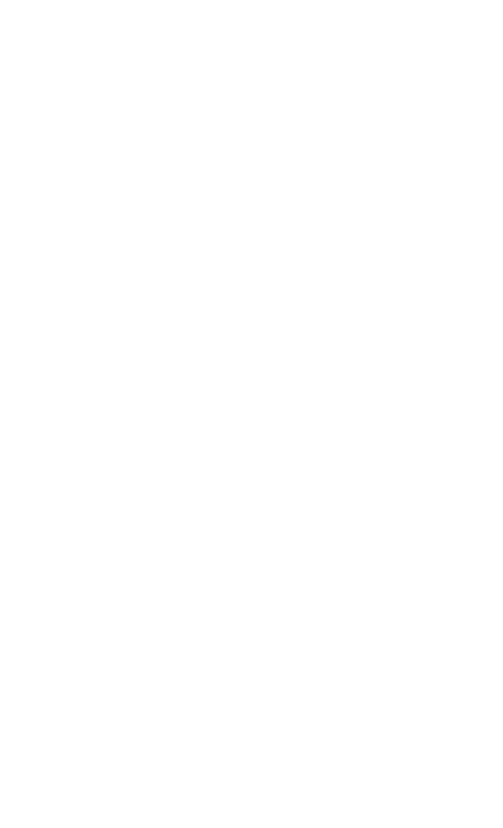
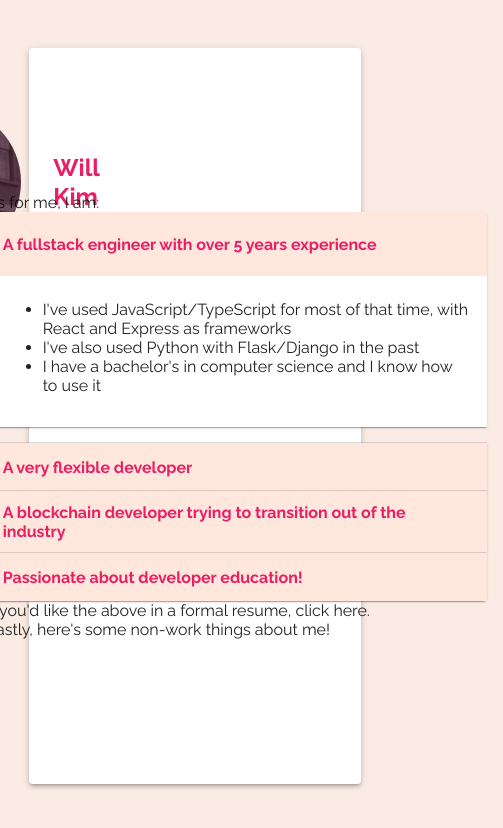
Before and after one commit to grepfruit19/portfolio-frontend, a Next.js app: page / in a window 390 px wide. Before the commit this address had no page. Shown: the top 828 px of the page, 503 px wide, since content can reach past the window. Built offline with nearby package versions, Linux system fonts and the light colour scheme.

Commit message:
landing page done -- not responsive

```diff
--- a/package.json
+++ b/package.json
@@ -3,6 +3,10 @@
   "version": "0.1.0",
   "private": true,
   "dependencies": {
+    "@emotion/react": "^11.10.5",
+    "@emotion/styled": "^11.10.5",
+    "@mui/material": "^5.11.7",
+    "@next/font": "^13.1.6",
     "@testing-library/jest-dom": "^5.16.5",
     "@testing-library/react": "^13.4.0",
     "@testing-library/user-event": "^13.5.0",
@@ -13,6 +17,7 @@
     "react-hook-form": "^7.42.1",
     "react-router": "^6.8.0",
     "react-router-dom": "^6.8.0",
+    "react-tooltip": "^5.7.4",
     "recharts": "^2.3.2",
     "serve": "^14.2.0",
     "web-vitals": "^2.1.4"
--- a/pages/_app.js
+++ b/pages/_app.js
@@ -1,6 +1,13 @@
 import "../public/index.css";
+import { Raleway } from "@next/font/google";
+
+const raleway = Raleway({ subsets: ["latin"] });
 
 // This default export is required in a new `pages/_app.js` file.
 export default function MyApp({ Component, pageProps }) {
-  return <Component {...pageProps} />;
+  return (
+    <main className={raleway.className}>
+      <Component {...pageProps} />
+    </main>
+  );
 }
--- a/pages/index.jsx
+++ b/pages/index.jsx
@@ -1,16 +1,221 @@
-import { useRouter } from "next/router";
-import { useEffect } from "react";
+import Image from "next/image";
+import { Tooltip } from "react-tooltip";
+import {
+  Accordion,
+  AccordionSummary,
+  AccordionDetails,
+  Paper,
+  Typography,
+} from "@mui/material";
+
+import "react-tooltip/dist/react-tooltip.css";
+import { useState } from "react";
+
+const styles = {
+  name: {
+    color: "#e91e63",
+    marginLeft: "2rem",
+  },
+  parent: {
+    display: "flex",
+    padding: "3rem",
+    flexDirection: "column",
+    alignItems: "center",
+  },
+  left: {
+    column: {
+      width: "35%",
+    },
+    header: {
+      display: "flex",
+      alignItems: "center",
+    },
+  },
+  right: {
+    column: {
+      margin: "1rem",
+      padding: "1rem",
+      borderLeft: "1px solid",
+    },
+  },
+  headshot: {
+    width: "8rem",
+    height: "8rem",
+    margin: "1rem",
+    borderRadius: "5rem",
+  },
+  paper: {
+    width: "80%",
+    padding: "3rem",
+    display: "flex",
+    flexDirection: "row",
+    alignItems: "center",
+    justifyContent: "center",
+    minHeight: "40rem",
+  },
+  accordionParent: {
+    width: "500px",
+  },
+  accordion: {
+    margin: "2rem",
+  },
+  accordionSummary: {
+    backgroundColor: "#ffe7de",
+    fontWeight: "bold",
+    color: "#e91e63",
+  },
+};
 
 export default function Home() {
-  const router = useRouter();
+  const [activeAccordion, setActiveAccordion] = useState(0);
 
-  useEffect(() => {
-    router.push("/covid");
-  });
+  const handleChange = (panel) => (event, isExpanded) => {
+    setActiveAccordion(isExpanded ? panel : false);
+  };
 
   return (
     <>
-      <div className="flex-container"></div>
+      <div style={styles.parent}>
+        <Paper style={styles.paper} elevation={3}>
+          <section style={styles.left.column}>
+            <div style={styles.left.header}>
+              <Image
+                style={{ borderRadius: "100px" }}
+                width={"150"}
+                height={"150"}
+                alt="Headshot"
+                src="/headshot-pink.png"
+              />
+              <h1 style={styles.name}>Will Kim</h1>
+            </div>
+            <div>
+              <h1>👋 Hi!</h1>
+              Thanks for visiting my page. If you're here to check out some code
+              samples, you can go here! I put up a simple little web app, and
+              also have links to some other work I've done in the past.
+            </div>
+          </section>
+
+          <section style={styles.right.column}>
+            <div>
+              As for me, I am:
+              <div style={styles.accordionParent}>
+                <Accordion
+                  expanded={activeAccordion === 0}
+                  onChange={handleChange(0)}
+                  sx={styles.accordionParent}
+                >
+                  <AccordionSummary sx={styles.accordionSummary}>
+                    A fullstack engineer with over 5 years experience
+                  </AccordionSummary>
+                  <AccordionDetails>
+                    <ul>
+                      <li>
+                        I've used JavaScript/TypeScript for most of that time,
+                        with React and Express as frameworks
+                      </li>
+                      <li>
+                        I've also used Python with Flask/Django in the past
+                      </li>
+                      <li>
+                        I have a bachelor's in computer science and I know how
+                        to use it
+                      </li>
+                    </ul>
+                  </AccordionDetails>
+                </Accordion>
+                <Accordion
+                  expanded={activeAccordion === 1}
+                  onChange={handleChange(1)}
+                >
+                  <AccordionSummary sx={styles.accordionSummary}>
+                    A very flexible developer
+                  </AccordionSummary>
+                  <AccordionDetails>
+                    <ul>
+                      <li>
+                        I've worked in consulting and startup environments my
+                        whole career, which means I've had to do a LOT of
+                        different things
+                      </li>
+                      <li>
+                        I've setup CI/CD pipelines, including managing automated
+                        releases/deployments
+                      </li>
+                      <li>
+                        Written extensive backend tests that required a lot of
+                        atypical mocks
+                      </li>
+                      <li>Setup monitoring tools like Sentry</li>
+                      <li>Setup memory caches like Redis</li>
+                      <li>
+                        Procuring and managing external services like AWS S3,
+                        Azure blob stores, Redis caches, etc.
+                      </li>
+                    </ul>
+                  </AccordionDetails>
+                </Accordion>
+                <Accordion
+                  expanded={activeAccordion === 2}
+                  onChange={handleChange(2)}
+                >
+                  <AccordionSummary sx={styles.accordionSummary}>
+                    A blockchain developer trying to transition out of the
+                    industry
+                  </AccordionSummary>
+                  <AccordionDetails>
+                    <ul>
+                      <li>It just wasn't for me, but I learned a lot!</li>
+                      <li>
+                        Blockchains are slow, cumbersome and inefficient so I’ve
+                        become very good at working around those limitations
+                      </li>
+                      <li>
+                        I’ve also become very good at debugging, since the
+                        ecosystem is so new. One time I found a bug in our code
+                        that had to do with the way individual bytes are stored
+                        in memory, very similar to [C struct
+                        packing](http://www.catb.org/esr/structure-packing/) if
+                        you’re familiar with that
+                      </li>
+                    </ul>
+                  </AccordionDetails>
+                </Accordion>
+                <Accordion
+                  expanded={activeAccordion === 3}
+                  onChange={handleChange(3)}
+                >
+                  <AccordionSummary sx={styles.accordionSummary}>
+                    Passionate about developer education!
+                  </AccordionSummary>
+                  <AccordionDetails>
+                    <ul>
+                      <li>
+                        I’ve created training materials and ran monthly dev
+                        chapter meetings at previous jobs to share knowledge
+                      </li>
+                      <li>
+                        I created a shared documentation repo to help onboard
+                        new developers and make sure everyone’s on the same team
+                      </li>
+                      <li>
+                        I really enjoy both being mentored and mentoring others
+                      </li>
+                      <li>
+                        Maybe some day I'd like to teach computer science in one
+                        way or another
+                      </li>
+                    </ul>
+                  </AccordionDetails>
+                </Accordion>
+              </div>
+            </div>
+            <div>If you'd like the above in a formal resume, click here.</div>
+
+            <div>Lastly, here's some non-work things about me!</div>
+          </section>
+        </Paper>
+      </div>
     </>
   );
 }
--- a/public/index.css
+++ b/public/index.css
@@ -1,8 +1,8 @@
 body {
   margin: 0;
-  font-family: "Helvetica Neue", sans-serif;
   -webkit-font-smoothing: antialiased;
   -moz-osx-font-smoothing: grayscale;
+  background-color: hsl(18, 67%, 94%);
 }
 
 /*
--- a/src/index.js
+++ b/src/index.js
@@ -3,8 +3,9 @@ import ReactDOM from "react-dom/client";
 import "./index.css";
 import reportWebVitals from "./reportWebVitals";
 import { createBrowserRouter, RouterProvider } from "react-router-dom";
-import Home from "./routes/home";
+import "react-tooltip/dist/react-tooltip.css";
 import Covid from "../pages/covid";
+import { Raleway } from "@next/font/google";
 
 const router = createBrowserRouter([
   {
```
Also changed, not shown: 1 other file (tests, documents, lock files or other folders).
